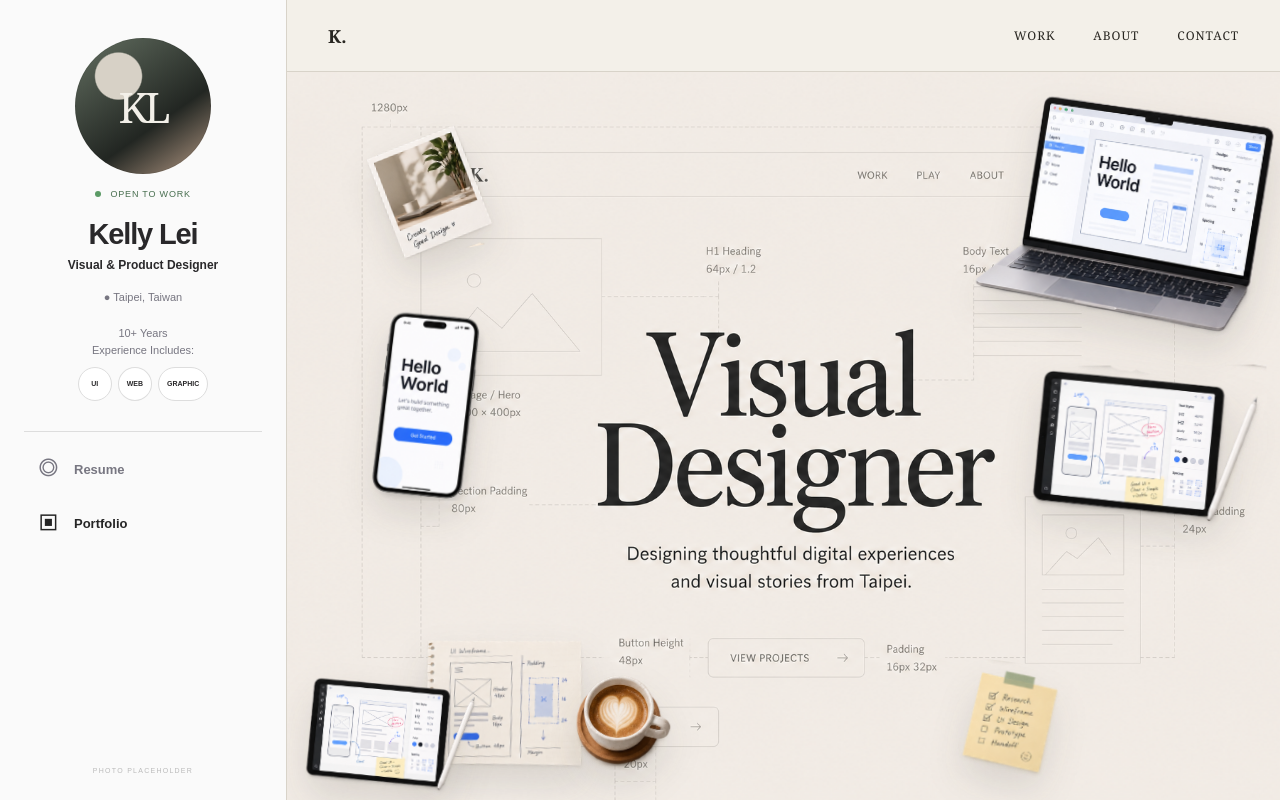
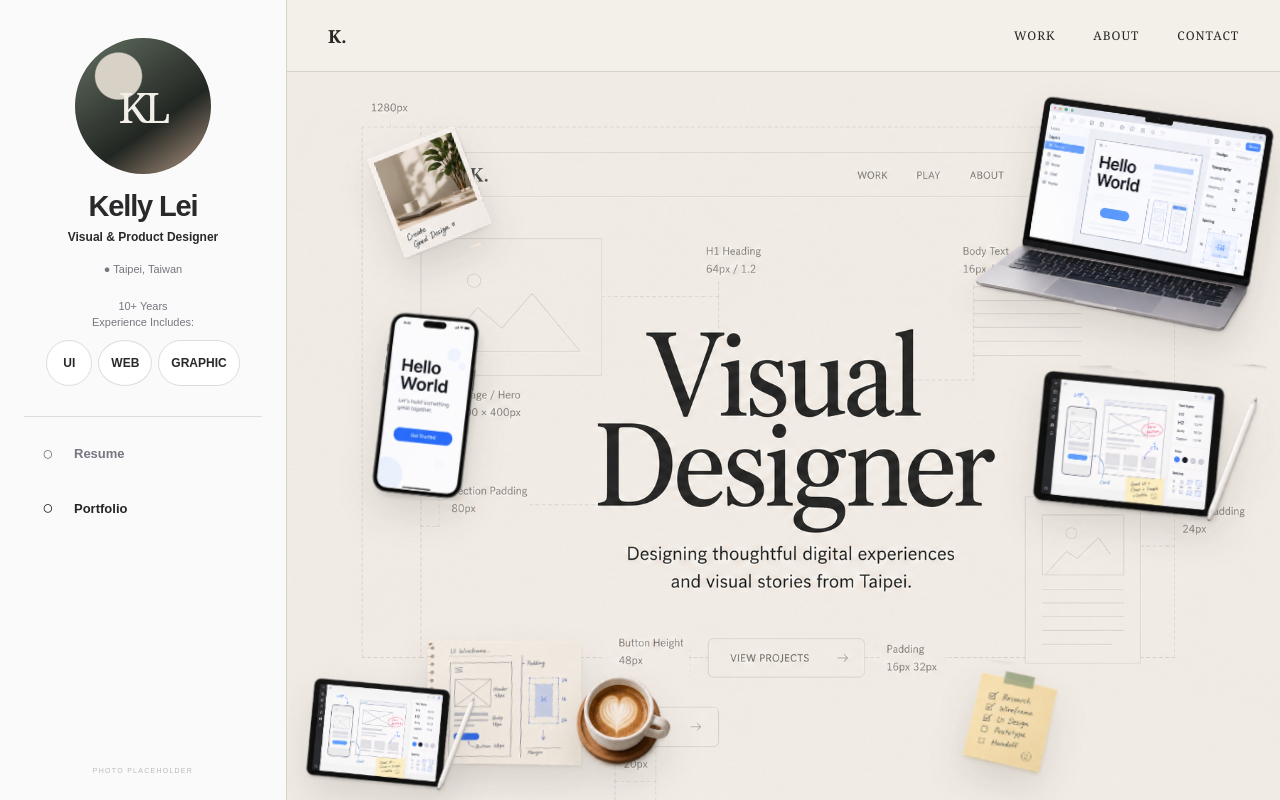
Before and after one commit to haocuobian88/kelly-design-portfolio, a Next.js app: page / in a window 1280 px wide. Shown: the top 800 px of the page. Built offline with nearby package versions, Linux system fonts and the light colour scheme.

Commit message:
Refine sidebar profile details

```diff
--- a/app/globals.css
+++ b/app/globals.css
@@ -250,8 +250,8 @@ footer>div:last-child{grid-column:2;grid-row:1}
 .profile-experience b,.profile-experience span{display:block}
 .profile-experience b{font-weight:500}
 .experience-chips{display:flex;gap:6px}
-.experience-chips span{min-width:34px;height:34px;padding:0 8px;border:1px solid #ddd;border-radius:50%;display:grid;place-items:center;background:white;font-size:7px;font-weight:700}
-.experience-chips span:last-child{border-radius:18px}
+.experience-chips span{min-width:46px;height:46px;padding:0 12px;border:1px solid #ddd;border-radius:50%;display:grid;place-items:center;background:white;font-size:12px;font-weight:700}
+.experience-chips span:last-child{border-radius:24px}
 .profile-actions{width:100%;display:grid;grid-template-columns:1fr 42px;gap:9px;margin-top:30px}
 .message-button{height:42px;border-radius:99px;background:#202020;color:white;display:flex;align-items:center;justify-content:center;gap:9px;font-size:13px;font-weight:700}
 .message-button span{font-size:17px}
--- a/app/page.tsx
+++ b/app/page.tsx
@@ -36,7 +36,6 @@ export default function Home(){
   return <main>
     <aside className="profile-sidebar" aria-label="個人資料">
       <div className="profile-avatar" role="img" aria-label="Kelly Lei 的頭像預留位置"><span>KL</span></div>
-      <div className="availability"><i/> OPEN TO WORK</div>
       <h2>Kelly Lei</h2>
       <p className="profile-role">Visual & Product Designer</p>
       <p className="profile-location">● Taipei, Taiwan</p>
@@ -47,8 +46,8 @@ export default function Home(){
         <button className="save-button" aria-label="收藏作品集">♡</button>
       </div>
       <nav className="profile-nav">
-        <a href="/resume"><span>◎</span> Resume</a>
-        <a className="active" href="/projects"><span>▣</span> Portfolio</a>
+        <a href="/resume"><span>○</span> Resume</a>
+        <a className="active" href="/projects"><span>○</span> Portfolio</a>
       </nav>
       <p className="photo-hint">PHOTO PLACEHOLDER</p>
     </aside>
--- a/app/projects/page.tsx
+++ b/app/projects/page.tsx
@@ -18,14 +18,13 @@ export default function ProjectsPage(){
   return <main>
     <aside className="profile-sidebar" aria-label="個人資料">
       <div className="profile-avatar" role="img" aria-label="Kelly Lei 的頭像預留位置"><span>KL</span></div>
-      <div className="availability"><i/> OPEN TO WORK</div>
       <h2>Kelly Lei</h2>
       <p className="profile-role">Visual &amp; Product Designer</p>
       <p className="profile-location">● Taipei, Taiwan</p>
       <p className="profile-experience"><b>10+ Years</b><span>Experience Includes:</span></p>
       <div className="experience-chips"><span>UI</span><span>WEB</span><span>GRAPHIC</span></div>
       <div className="profile-actions"><a className="message-button" href="mailto:hello@example.com"><span>✉</span> Message</a><button className="save-button" aria-label="收藏作品集">♡</button></div>
-      <nav className="profile-nav"><a href="/resume"><span>◎</span> Resume</a><a className="active" href="/projects"><span>▣</span> Portfolio</a></nav>
+      <nav className="profile-nav"><a href="/resume"><span>○</span> Resume</a><a className="active" href="/projects"><span>○</span> Portfolio</a></nav>
       <p className="photo-hint">PHOTO PLACEHOLDER</p>
     </aside>
     <div className="site-content">
--- a/app/resume/page.tsx
+++ b/app/resume/page.tsx
@@ -7,7 +7,7 @@ const experience=[
 ];
 
 export default function ResumePage(){
-  return <main><aside className="profile-sidebar" aria-label="個人資料"><div className="profile-avatar"><span>KL</span></div><div className="availability"><i/> OPEN TO WORK</div><h2>Kelly Lei</h2><p className="profile-role">Visual &amp; Product Designer</p><p className="profile-location">● Taipei, Taiwan</p><p className="profile-experience"><b>10+ Years</b><span>Experience Includes:</span></p><div className="experience-chips"><span>UI</span><span>WEB</span><span>GRAPHIC</span></div><div className="profile-actions"><a className="message-button" href="mailto:hello@example.com"><span>✉</span> Message</a><button className="save-button" aria-label="收藏履歷">♡</button></div><nav className="profile-nav"><a className="active" href="/resume"><span>◎</span> Resume</a><a href="/projects"><span>▣</span> Portfolio</a></nav><p className="photo-hint">PROFILE</p></aside>
+  return <main><aside className="profile-sidebar" aria-label="個人資料"><div className="profile-avatar"><span>KL</span></div><h2>Kelly Lei</h2><p className="profile-role">Visual &amp; Product Designer</p><p className="profile-location">● Taipei, Taiwan</p><p className="profile-experience"><b>10+ Years</b><span>Experience Includes:</span></p><div className="experience-chips"><span>UI</span><span>WEB</span><span>GRAPHIC</span></div><div className="profile-actions"><a className="message-button" href="mailto:hello@example.com"><span>✉</span> Message</a><button className="save-button" aria-label="收藏履歷">♡</button></div><nav className="profile-nav"><a className="active" href="/resume"><span>○</span> Resume</a><a href="/projects"><span>○</span> Portfolio</a></nav><p className="photo-hint">PROFILE</p></aside>
     <div className="site-content resume-page"><header className="topbar"><a href="/" className="monogram">K.</a><nav><a href="/">HOME</a><a href="/#work">WORK</a><a href="/#about">ABOUT</a><a className="active" href="/resume">RESUME</a></nav></header>
       <section className="resume-sheet"><div className="resume-sheet-head"><div><p>RESUME · 10+ YEARS</p><h1>Kelly Lei</h1></div><p>擅長把複雜的產品需求整理成清楚、可落地的介面與設計系統。</p></div><div className="resume-columns"><section className="resume-work"><h2>工作經歷</h2><div className="experience-list">{experience.map(item=><article key={item.company}><div className="job-head"><div><h3>{item.company}</h3><h4>{item.role}</h4></div><p>{item.period}</p></div><p>{item.summary}</p></article>)}</div></section><aside className="resume-side"><section><h2>工具與技能</h2><div className="skill-groups"><article><p>PRODUCT &amp; UI</p><h3>Figma, Adobe XD, Balsamiq</h3><span>Wireframe、User Flow、Prototype、Design System、介面規格與 Design Handoff</span></article><article><p>VISUAL DESIGN</p><h3>Photoshop, Illustrator, InDesign</h3><span>品牌視覺、網頁設計、平面製作物、包裝與行銷素材</span></article><article><p>FRONT-END</p><h3>HTML, CSS, Keynote</h3><span>響應式網頁基礎、開發溝通、視覺提案與跨部門協作</span></article></div></section><section className="resume-education"><h2>教育程度</h2><h3>台北市立大學</h3><p>體育與健康學系 · 畢業</p><span>2006.09 — 2007.06</span></section></aside></div></section>
     </div>
```
